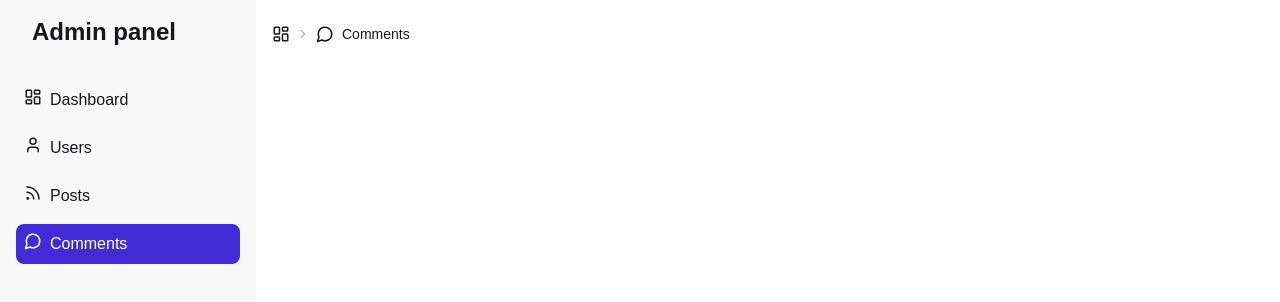
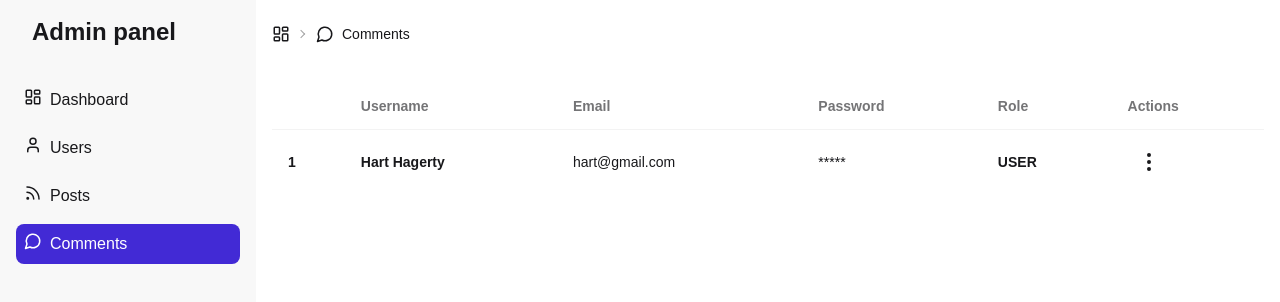
Before and after one commit to bilelhamitouche/bites-and-bytes-blog, a React (Vite) app in the folder admin-panel/: page /comments in a window 1280 px wide. Shown: the top 302 px of the page. Built offline with nearby package versions, Linux system fonts and the light colour scheme.

Commit message:
added table into the posts, comments, users components

```diff
--- a/admin-panel/src/routes/comments.tsx
+++ b/admin-panel/src/routes/comments.tsx
@@ -1,6 +1,7 @@
 import { createFileRoute } from "@tanstack/react-router";
 import Breadcrumbs from "../components/Breadcrumbs";
 import { MessageCircle } from "lucide-react";
+import DataTable from "../components/DataTable";
 
 export const Route = createFileRoute("/comments")({
   component: RouteComponent,
@@ -8,12 +9,13 @@ export const Route = createFileRoute("/comments")({
 
 function RouteComponent() {
   return (
-    <div className="flex flex-col gap-2 items-start">
+    <div className="flex flex-col gap-8 w-full">
       <Breadcrumbs
         text="Comments"
         link="/comments"
         icon={<MessageCircle size={18} />}
       />
+      <DataTable />
     </div>
   );
 }
--- a/admin-panel/src/routes/posts.tsx
+++ b/admin-panel/src/routes/posts.tsx
@@ -1,6 +1,7 @@
 import { createFileRoute } from "@tanstack/react-router";
 import Breadcrumbs from "../components/Breadcrumbs";
 import { Rss } from "lucide-react";
+import DataTable from "../components/DataTable";
 
 export const Route = createFileRoute("/posts")({
   component: RouteComponent,
@@ -8,8 +9,9 @@ export const Route = createFileRoute("/posts")({
 
 function RouteComponent() {
   return (
-    <div>
+    <div className="flex flex-col gap-8 w-full">
       <Breadcrumbs text="Posts" link="/posts" icon={<Rss size={18} />} />
+      <DataTable />
     </div>
   );
 }
--- a/admin-panel/src/routes/users.tsx
+++ b/admin-panel/src/routes/users.tsx
@@ -1,6 +1,7 @@
 import { createFileRoute } from "@tanstack/react-router";
 import Breadcrumbs from "../components/Breadcrumbs";
 import { User } from "lucide-react";
+import DataTable from "../components/DataTable";
 
 export const Route = createFileRoute("/users")({
   component: RouteComponent,
@@ -8,8 +9,9 @@ export const Route = createFileRoute("/users")({
 
 function RouteComponent() {
   return (
-    <div>
+    <div className="flex flex-col gap-8 w-full">
       <Breadcrumbs text="Users" link="/users" icon={<User size={18} />} />
+      <DataTable />
     </div>
   );
 }
```
